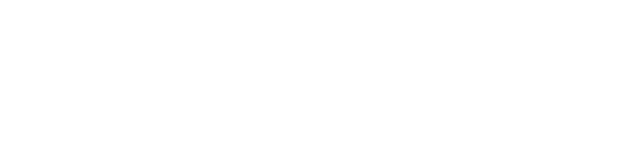
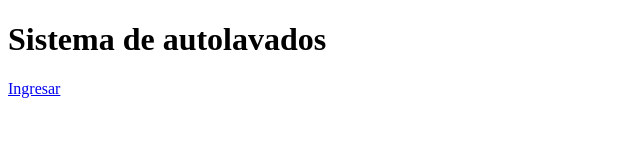
Before and after one commit to CrisOjeda9/Proyecto2, a plain HTML site: page index.html in a window 1280 px wide. Shown: the whole page, without its empty margins (0-640 px from the left). Drawn offline with Linux system fonts and the light colour scheme.

Commit message:
actualizar index

```diff
--- a/index.html
+++ b/index.html
@@ -3,9 +3,10 @@
 <head>
     <meta charset="UTF-8">
     <meta name="viewport" content="width=device-width, initial-scale=1.0">
-    <title>Document</title>
+    <title>Bienvenido</title>
 </head>
 <body>
-
+    <h1>Sistema de autolavados</h1>
+    <a href="menu.html">Ingresar</a>
 </body>
 </html>
```
